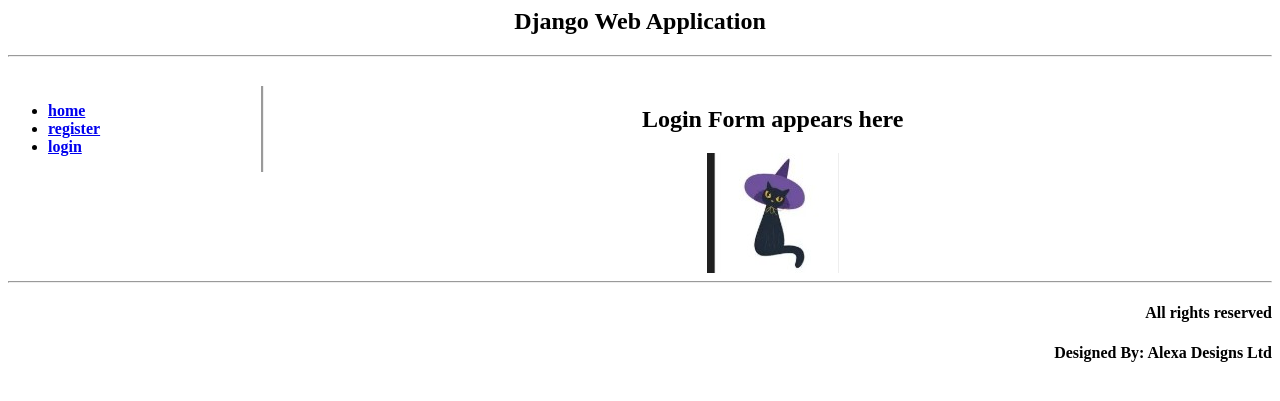
After one commit to SarahNZ/meta_django_demoproject, a Django app: page /login/ in a window 1280 px wide. The commit adds this page. Shown: the top 401 px of the page. Run offline with Django 5.2, Linux system fonts and the light colour scheme.

Commit message:
Added files and made changes to my Django demoproject while learning about templates and rendering dynamic content from the database and implementing template inheritance

```diff
--- a/demoproject/urls.py
+++ b/demoproject/urls.py
@@ -16,6 +16,8 @@ Including another URLconf
 """
 from django.contrib import admin
 from django.urls import include, path
+from django.conf import settings
+from django.conf.urls.static import static
 
 urlpatterns = [
     # path('demoapp/', include('demoapp.urls', namespace='demoapp')),
@@ -25,3 +27,6 @@ urlpatterns = [
 ]
 
 handler404 = 'demoproject.views.handler404'
+
+if settings.DEBUG:
+    urlpatterns += static(settings.STATIC_URL, document_root=settings.STATIC_ROOT)
--- a/myapp/admin.py
+++ b/myapp/admin.py
@@ -1,5 +1,5 @@
 from django.contrib import admin
-from .models import Input, Person, Reservation
+from .models import Input, Person, Reservation, Menu
 from django.contrib.auth.models import User
 from django.contrib.auth.admin import UserAdmin
 from django.contrib.auth.forms import UserCreationForm
@@ -7,6 +7,8 @@ from django.contrib.auth.forms import UserCreationForm
 # Register your models here.
 admin.site.register(Input)
 admin.site.register(Reservation)
+admin.site.register(Menu)
+
 # admin.site.register(Person)
 
 # Unregister the provided model admin
--- a/myapp/urls.py
+++ b/myapp/urls.py
@@ -5,6 +5,11 @@ app_name="myapp"
 
 urlpatterns = [
     path('', views.index, name="index"),
-    path('home/', views.form_view, name = "input_form"),
-    path('about/', views.about)
+    # path('home/', views.form_view, name = "input_form"),
+    path('about/', views.about),
+    # path('menu/', views.menu),
+    path('menu_card/', views.menu_by_id),
+    path('home/', views.home, name='home'),
+    path('register/', views.register, name='register'),
+    path('login/', views.login, name='login'),
 ]
--- a/myapp/views.py
+++ b/myapp/views.py
@@ -1,9 +1,34 @@
 from django.shortcuts import render
 from django.http import HttpResponse
 from myapp.forms import InputForm
+from .models import Menu
+
+def home(request):
+    return render(request, "home.html", {})
+
+def register(request):
+    return render(request, "register.html", {})
+
+def login(request):
+    return render(request, "login.html", {})
+
+def menu_by_id(request):
+    newmenu = Menu.objects.all()
+    newmenu_dict ={'menu': newmenu}
+    return render(request, 'menu_card.html', newmenu_dict)
+
+# Create your views here.
+# def menu(request):
+#     newmenu = { 'pricechart': [
+#         {'name': "falafel", 'price': "12"},
+#         {'name': "shawarma", 'price': "15"},
+#         {'name': "gyro", 'price': "10"},
+#         {'name': "hummus", 'price': "5"},
+#     ]}
+#     return render(request, 'menu.html', newmenu)
 
 def about(request):
-    about_content = {"about": "Based in Chicago, Illinois, Little Lemon is about great food at moderate prices, making it a popular place for a meal any time of the day."}
+    about_content = {"about": "Based in Auckland, New Zealand, Little Lemon is about great food at moderate prices, making it a popular place for a meal any time of the day."}
     return render(request, "about.html", about_content)
 
 def form_view(request):
--- a/templates/about.html
+++ b/templates/about.html
@@ -6,6 +6,7 @@
     <title>Document</title>
 </head>
 <body>
-    <h2>About</h2>
+    <h2 style="background-color: #EE9972;">About</h2>
+    <p>{{about}}</p>
 </body>
 </html>
--- /dev/null
+++ b/templates/base.html
@@ -0,0 +1,31 @@
+<!--header-->
+<div style="height:10%;">
+<h2 align="center">Django Web Application</h2>
+<hr>
+</div>
+
+<!--side bar-->
+<div style="width:20%; float:left; border-right-style:groove">
+<ul>
+<b>
+<li><a href="/myapp/home">home</a></li>
+<li><a href="/myapp/register">register</a></li>
+<li><a href="/myapp/login">login</a></li>
+</b>
+</ul>
+</div>
+
+<!--contents-->
+<div style="margin-left:21%;">
+{% block contents %}
+{% endblock %}
+</div>
+
+<!--footer-->
+<hr>
+
+{% block footer %}
+<div>
+<h4 align="right">All rights reserved</h4>
+</div>
+{% endblock %}
--- /dev/null
+++ b/templates/home.html
@@ -0,0 +1,5 @@
+{% extends "base.html" %}
+
+{% block contents %}
+<h2 align="center">This is Home page</h2>
+{% endblock %}
--- /dev/null
+++ b/templates/login.html
@@ -0,0 +1,12 @@
+{% extends "base.html" %}
+{% load static %}
+
+{% block contents %}
+<h2 align="center">Login Form appears here</h2>
+<img src="{% static 'myapp/example.jpg' %}" alt="Login Image" style="max-width:400px; height:auto; display:block; margin:auto;">
+{% endblock %}
+
+{% block footer %}
+{{ block.super }}
+<h4 align="right">Designed By: Alexa Designs Ltd</h4>
+{% endblock %}
--- /dev/null
+++ b/templates/register.html
@@ -0,0 +1,5 @@
+{% extends 'base.html' %}
+
+{% block contents %}
+<h2 align="center">Registration Form appears here</h2>
+{% endblock %}
```
Also changed, not shown: myapp/models.py (+9 -0 lines), myapp/templates/menu.html (added, +9 -0 lines), templates/menu_card.html (added, +7 -0 lines), myapp/migrations/0009_menu.py (added), myapp/static/myapp/example.jpg (added).
